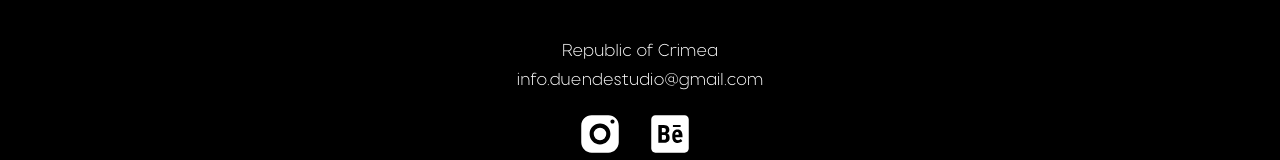
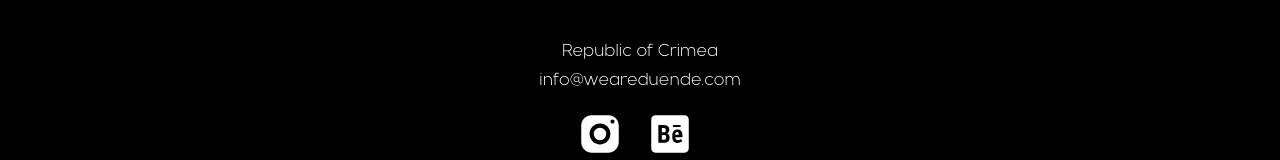
Before and after one commit to nik-f-dev/duende, a Next.js app: page /contact in a window 1280 px wide. Shown: the part 259-419 px from the top of the page. Built offline with nearby package versions, Linux system fonts and the light colour scheme.

Commit message:
change contact email

```diff
--- a/src/app/contact/page.tsx
+++ b/src/app/contact/page.tsx
@@ -15,8 +15,8 @@ export default function Contact() {
   return (
     <div className={styles.container}>
       <p className={styles.text}>Republic of&nbsp;Crimea</p>
-      <Link href="mailto:info.duendestudio@gmail.com">
-        <p className={styles.text}>info.duendestudio@gmail.com</p>
+      <Link href="mailto:info@weareduende.com">
+        <p className={styles.text}>info@weareduende.com</p>
       </Link>
 
       <div className={styles.socialWrapper}>
```
